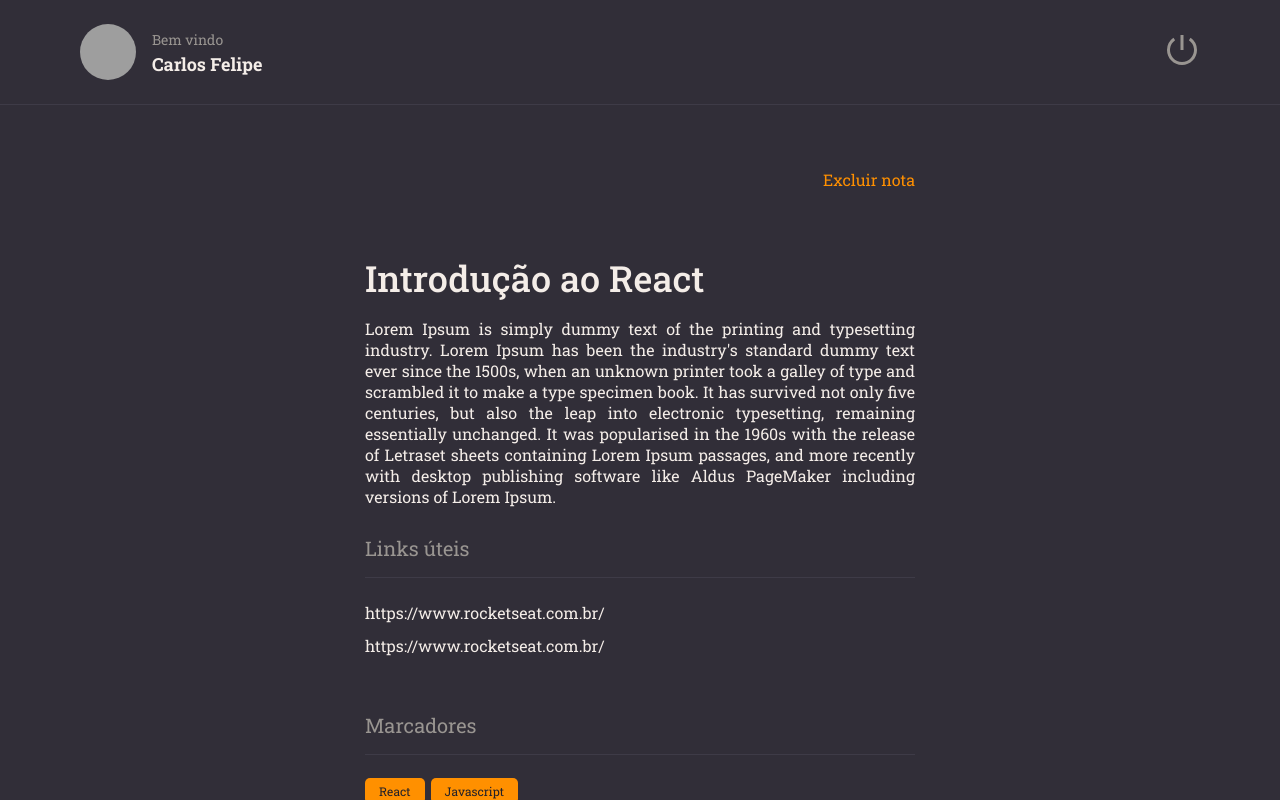
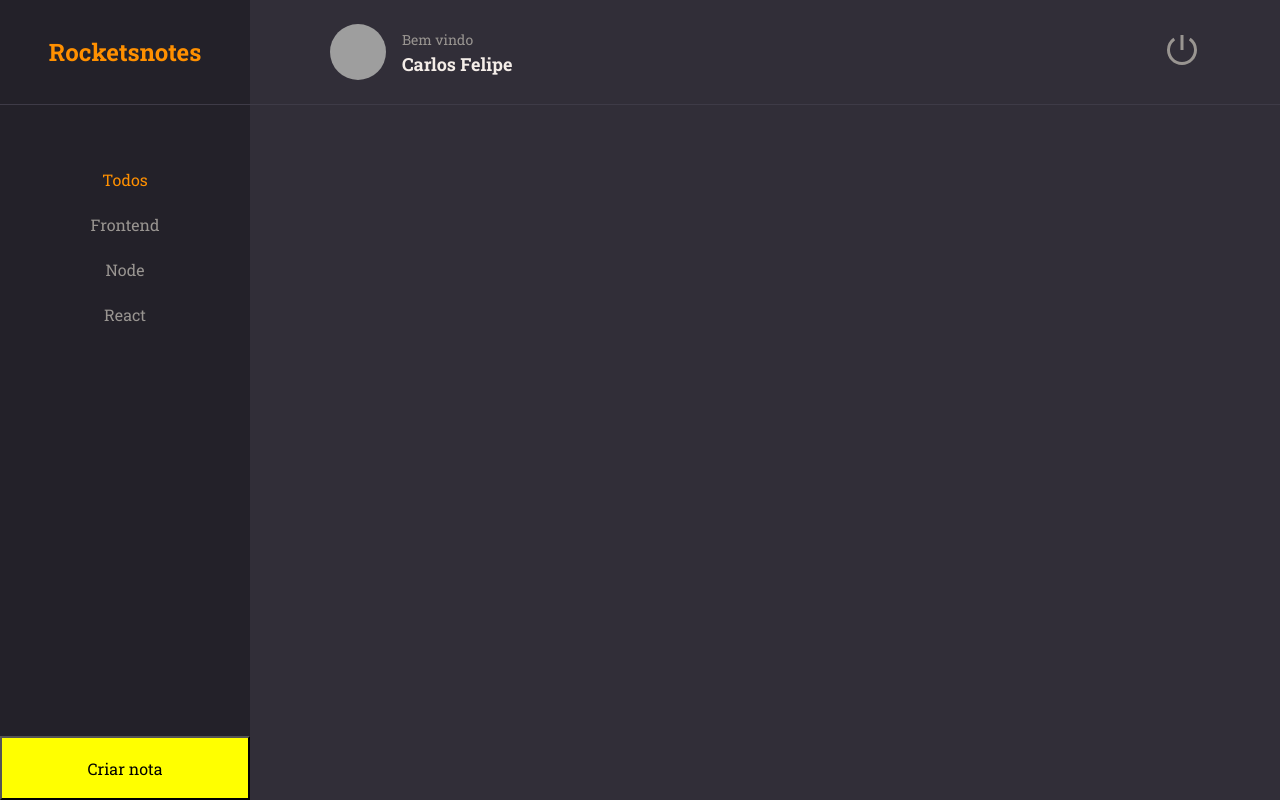
Before and after one commit to Felipe-Monte/vite-project, a React (Vite) app in the folder vite-project/: page / in a window 1280 px wide. Built offline with nearby package versions, Linux system fonts and the light colour scheme; grey boxes are pictures that could not be loaded.

Commit message:
create home page

```diff
--- a/vite-project/src/components/ButtonText/index.jsx
+++ b/vite-project/src/components/ButtonText/index.jsx
@@ -1,9 +1,10 @@
 import { Container } from './styles'
 
-export function ButtonText({ title, ...rest }) {
+export function ButtonText({ title, isActive = false, ...rest }) {
   return (
     <Container
       type='button'
+      $isactive={isActive}
       {...rest}
     >
       {title}
--- a/vite-project/src/components/ButtonText/styles.js
+++ b/vite-project/src/components/ButtonText/styles.js
@@ -6,5 +6,5 @@
 
   font-size: 16px;
 
-  color: ${({ theme }) => theme.COLORS.ORANGE};
+  color: ${({ theme, $isactive}) => $isactive ? theme.COLORS.ORANGE : theme.COLORS.GRAY_100};
 `
--- a/vite-project/src/main.jsx
+++ b/vite-project/src/main.jsx
@@ -4,13 +4,13 @@
 import GlobalStyles from './styles/global'
 import theme from './styles/theme'
 
-import { Details } from './pages/Details'
+import { Home } from './pages/Home'
 
 ReactDOM.createRoot(document.getElementById('root')).render(
   <React.StrictMode>
     <ThemeProvider theme={theme}>
       <GlobalStyles />
-      <Details />
+      <Home />
     </ThemeProvider>
   </React.StrictMode>
 )
--- /dev/null
+++ b/vite-project/src/pages/Home/index.jsx
@@ -0,0 +1,36 @@
+import { Container, Brand, Menu, Search, Content, NewNote } from './styles'
+
+import { Header } from '../../components/Header'
+import { ButtonText } from '../../components/ButtonText'
+
+export function Home() {
+  return (
+    <Container>
+      <Brand>
+        <h1>Rocketsnotes</h1>
+      </Brand>
+
+      <Header />
+
+      <Menu>
+        <li><ButtonText title='Todos' $isactive /></li>
+        <li><ButtonText title='Frontend' /></li>
+        <li><ButtonText title='Node' /></li>
+        <li><ButtonText title='React' /></li>
+      </Menu>
+
+      <Search>
+
+      </Search>
+
+      <Content>
+
+      </Content>
+
+      <NewNote>
+        Criar nota
+      </NewNote>
+
+    </Container>
+  )
+}
--- /dev/null
+++ b/vite-project/src/pages/Home/styles.js
@@ -0,0 +1,68 @@
+import styled from 'styled-components'
+
+export const Container = styled.div`
+  display: grid;
+
+  grid-template-columns: 250px auto;
+  grid-template-rows: 105px 128px auto 64px;
+  grid-template-areas:
+    "brand header"
+    "menu search"
+    "menu content"
+    "newnote content"
+  ;
+
+  width: 100%;
+  height: 100vh;
+
+  background-color: ${({ theme }) => theme.COLORS.BACKGROUND_800};
+`
+
+export const Brand = styled.div`
+  grid-area: brand;
+
+  display: flex;
+  align-items: center;
+  justify-content: center;
+
+  border-bottom-width: 1px;
+  border-bottom-style: solid;
+  border-bottom-color: ${({ theme }) => theme.COLORS.BACKGROUND_700};
+
+  background-color: ${({ theme }) => theme.COLORS.BACKGROUND_900};
+
+  > h1 {
+    font-size: 24px;
+    color: ${({ theme }) => theme.COLORS.ORANGE};
+  }
+`
+
+export const Menu = styled.ul`
+  grid-area: menu;
+
+  padding-top: 64px;
+
+  list-style: none;
+
+  display: flex;
+  flex-direction: column;
+  align-items: center;
+  gap: 24px;
+
+  background-color: ${({ theme }) => theme.COLORS.BACKGROUND_900};
+`
+
+export const Search = styled.div`
+  grid-area: search;
+
+`
+
+export const Content = styled.div`
+  grid-area: content;
+
+`
+
+export const NewNote = styled.button`
+  grid-area: newnote;
+  background-color: yellow;
+`
```
